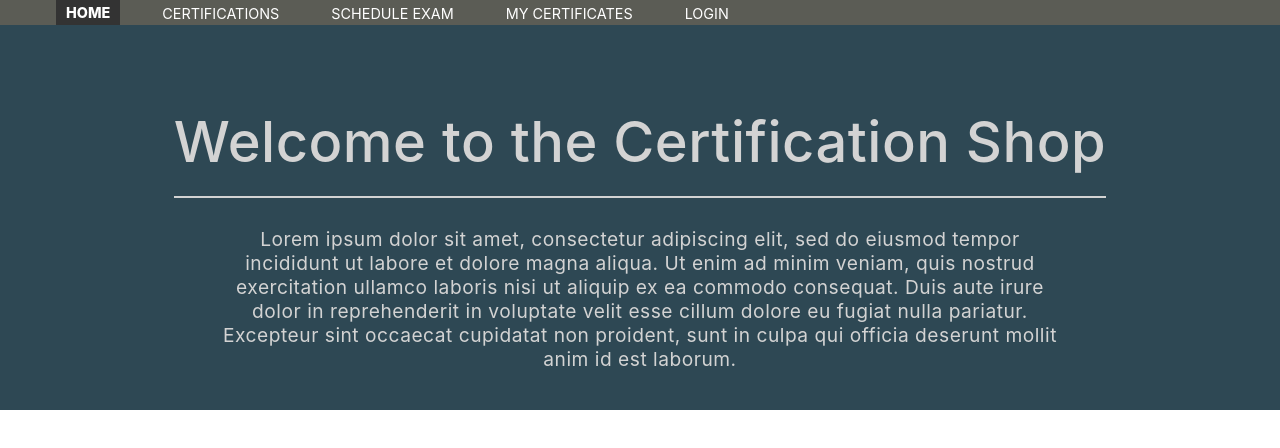
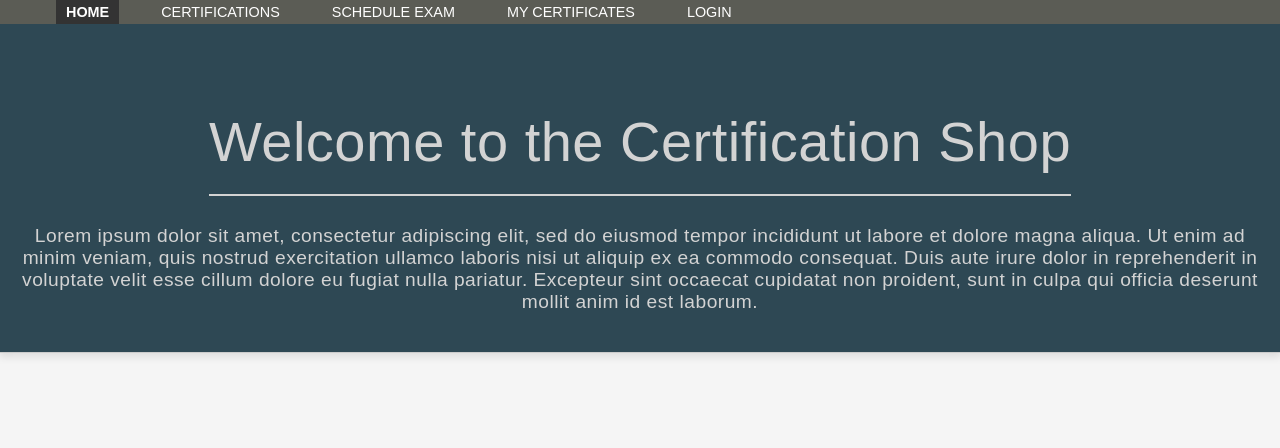
Before and after one commit to ppcbc/certstoreui, a React (Create React App) app: page / in a window 1280 px wide. Shown: the top 448 px of the page. Built offline with nearby package versions, Linux system fonts and the light colour scheme.

Commit message:
some css fixes

```diff
--- a/src/App.css
+++ b/src/App.css
@@ -1,12 +1,57 @@
-html {
-  height: 100%;
-}
 body {
-  position: absolute;
+  /* position: absolute;
   top: 0;
   bottom: 0;
   right: 0;
-  left: 0;
+  left: 0; */
+
+  /* width: 1280px;
+  height: 720px;
+  margin: 0 auto;
+  overflow-x: hidden;
+  font-family: Arial, sans-serif;
+  background-color: #f5f5f5;
+  box-sizing: border-box; */
+  /* width: 1280px;
+  height: 720px;
+  margin: 0 auto;
+  overflow-x: hidden;
+  background-color: #f5f5f5;
+  text-align: center; */
+  /* @media (max-width: 1280px) {
+    width: 100%;
+    height: auto;
+  } */
+  margin: 0;
+  padding: 0;
+  width: 100vw;
+  /* height: 100vh; */
+  display: flex; /* Enable Flexbox */
+  justify-content: center; /* Center horizontally */
+  align-items: center; /* Center vertically */
+  background-color: #f5f5f5;
+  font-family: Arial, sans-serif;
+  /* overflow: hidden; */
+}
+.app-container {
+  /* width: 100%;
+  max-width: 1280px;
+  margin: 0 auto;
+  padding: 10px;
+  box-sizing: border-box; */
+  width: 1280px;
+  /* height: 720px; */
+  max-width: 100%;
+  max-height: 100%;
+  background-color: white; /* Ensure content stands out */
+  border: 1px solid #ccc; /* Optional border for visibility */
+  box-shadow: 0 4px 8px rgba(0, 0, 0, 0.1); /* Subtle shadow */
+  display: flex;
+  flex-direction: column;
+  justify-content: space-between;
+  align-items: center;
+  text-align: center;
+  /* overflow: auto; */
 }
 /* .App {
   max-width: 960px;
--- a/src/App.js
+++ b/src/App.js
@@ -12,6 +12,7 @@ import AssignRole from "./components/AssignRole";
 import AddExam from "./components/AddExam";
 import Exam from "./components/Exam";
 import AddExamCategory from "./components/AddExamCategory";
+import "./App.css";
 
 function App() {
   return (
--- /dev/null
+++ b/src/components/AllQuestions.js
@@ -0,0 +1,8 @@
+import React from "react";
+import "../css/AllQuestions.css";
+
+function AllQuestions({ id }) {
+  return <div className="container">Question {id + 1}</div>;
+}
+
+export default AllQuestions;
--- a/src/components/Exam.js
+++ b/src/components/Exam.js
@@ -1,11 +1,13 @@
-import React, { useState } from "react";
+import React, { useEffect, useState } from "react";
 import "../css/Exam.css";
 import http from "../data/http";
 import axios from "axios";
 import Question from "./Question";
+import AllQuestions from "./AllQuestions";
 
 function Exam() {
   const [exams, setExams] = useState([]);
+
   async function getExam() {
     try {
       let response = await axios.get(http + "api/exams");
@@ -34,6 +36,10 @@ function Exam() {
       console.log(error.message);
     }
   }
+
+  useEffect(() => {
+    getExam();
+  }, []);
   return (
     <div className="container">
       <div className="title">
@@ -42,10 +48,26 @@ function Exam() {
       <div className="grid-container">
         <div className="box box1">
           {exams.map((item, index) => (
-            <Question key={index} id={index} />
+            <AllQuestions key={index} id={index} />
           ))}
         </div>
-        <div className="box box2">Box 2</div>
+        <div className="box box2">
+          {exams[0] && (
+            <Question
+              key={0}
+              question={exams[0].question}
+              photoLink={exams[0].photoLink}
+              answer1={exams[0].answer1}
+              correct1={exams[0].correct1}
+              answer2={exams[0].answer2}
+              correct2={exams[0].correct2}
+              answer3={exams[0].answer3}
+              correct3={exams[0].correct3}
+              answer4={exams[0].answer4}
+              correct4={exams[0].correct4}
+            />
+          )}
+        </div>
         <div className="box box3">
           <button onClick={getExam}>Box 3</button>
         </div>
--- a/src/components/Question.js
+++ b/src/components/Question.js
@@ -1,8 +1,41 @@
 import React from "react";
 import "../css/Question.css";
+import Image from "./Image";
 
-function Question({ id }) {
-  return <div className="container">Question {id + 1}</div>;
+function Question({
+  question,
+  photoLink,
+  answer1,
+  correct1,
+  answer2,
+  correct2,
+  answer3,
+  correct3,
+  answer4,
+  correct4
+}) {
+  return (
+    <div className="container">
+      <div className="question">
+        <p className="questionText">{question}</p>
+      </div>
+      <div className="image">
+        <Image link={photoLink} />
+      </div>
+      <div className="answer">
+        <p className="answerText">{answer1}</p>
+      </div>
+      <div className="answer">
+        <p className="answerText">{answer2}</p>
+      </div>
+      <div className="answer">
+        <p className="answerText">{answer3}</p>
+      </div>
+      <div className="answer">
+        <p className="answerText">{answer4}</p>
+      </div>
+    </div>
+  );
 }
 
 export default Question;
--- /dev/null
+++ b/src/css/AllQuestions.css
@@ -0,0 +1,5 @@
+.container {
+  padding: 10px;
+  margin: 5px;
+  border: 2px solid rgb(26, 173, 199);
+}
--- a/src/css/Home.css
+++ b/src/css/Home.css
@@ -3,7 +3,7 @@
   color: #fff; /* White text color */
   display: flex; /* Use flexbox to center content */
   flex-direction: column; /* Align children (h1 and p) vertically */
-  justify-content: flex-start; /* Vertically center the content */
+  justify-content: center;
   align-items: center; /* Horizontally center the content */
   /* height: 100vh; Make the container full height of the viewport */
   text-align: center; /* Center the text */
@@ -25,6 +25,6 @@
 .home p {
   color: lightgray;
   font-size: 1.2rem; /* Slightly larger text for the paragraph */
-  max-width: 850px;
+  /* max-width: 850px; */
   letter-spacing: 0.5px;
 }
--- a/src/css/MyCertificates.css
+++ b/src/css/MyCertificates.css
@@ -2,7 +2,7 @@
   background-color: #b4b5b0; /* Light background for the page */
   color: #2c3e50; /* Text color matching the header palette */
   padding: 40px 20px; /* Padding for the container */
-  min-height: 100vh; /* Full height of the viewport */
+  min-height: 100vh;
 }
 
 /* Style for the certificates list */
@@ -10,7 +10,7 @@
   list-style: none; /* Remove default list styling */
   padding: 0; /* Remove padding */
   margin: 0 auto; /* Center the list within the page */
-  max-width: 600px; /* Limit the width for a clean layout */
+  max-width: 600px;
 }
 
 /* Style for the main heading */
--- a/src/css/Question.css
+++ b/src/css/Question.css
@@ -3,3 +3,26 @@
   margin: 5px;
   border: 2px solid rgb(26, 173, 199);
 }
+.image {
+  width: 600px;
+  background-color: rgb(165, 100, 16);
+  border-radius: 5px;
+}
+.question {
+  border: 2px solid turquoise;
+  background-color: antiquewhite;
+  margin: 2px 0 2px 0;
+  border-radius: 5px;
+}
+.questionText {
+  padding-left: 20px;
+}
+.answer {
+  background-color: rgb(93, 123, 150);
+  border: 2px solid rgb(55, 61, 27);
+  margin: 2px 0 2px 0;
+  border-radius: 5px;
+}
+.answerText {
+  padding-left: 20px;
+}
--- a/src/css/ScheduleExam.css
+++ b/src/css/ScheduleExam.css
@@ -107,3 +107,6 @@ input::-webkit-inner-spin-button {
   -webkit-appearance: none;
   margin: 0; /* <-- Apparently some margin are still there even though it's hidden */
 }
+input[type="number"] {
+  -moz-appearance: textfield; /* Firefox */
+}
```
Also changed, not shown: src/css/Exam.css (+0 -15 lines).
